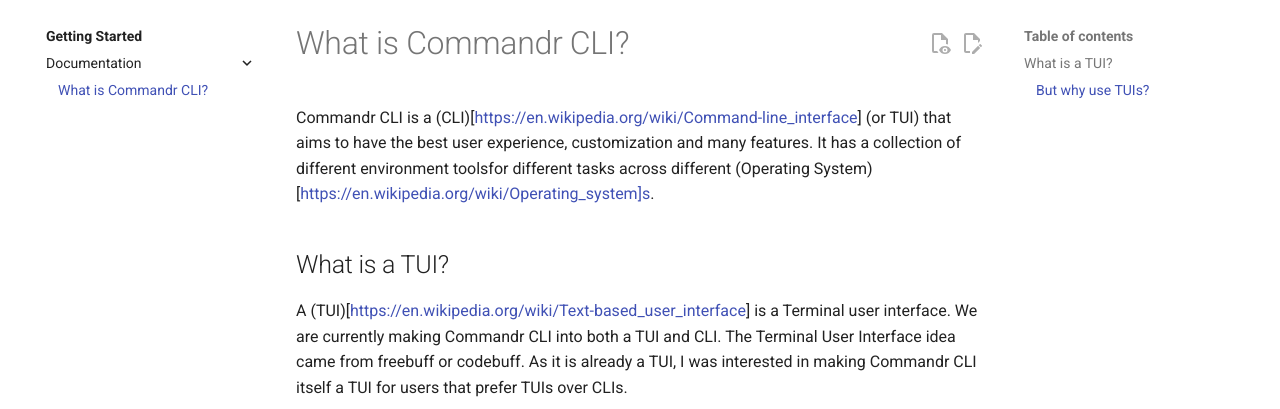
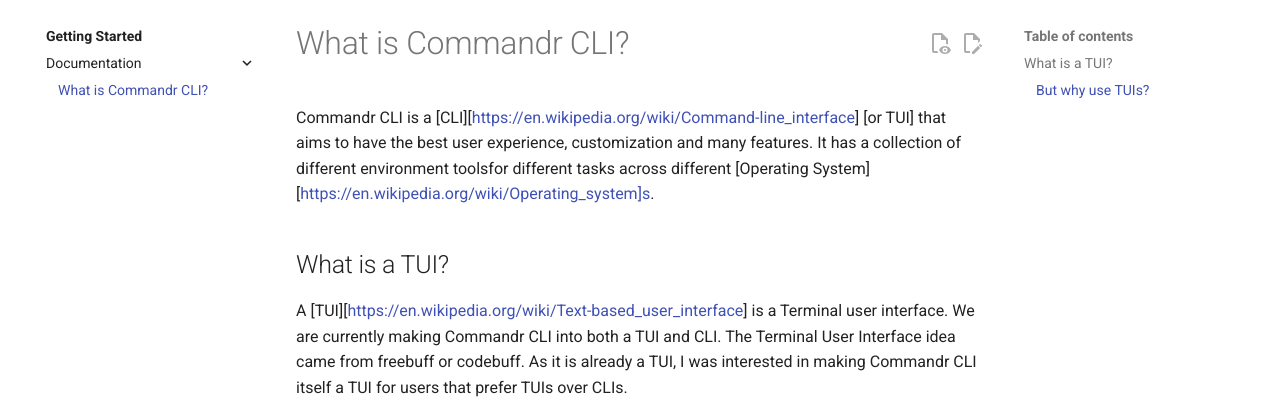
Before and after one commit to LegitCirtuitz/cmdrcli, an MkDocs documentation site: the page built from docs/main/documentation/cmdrinfo.md, in a window 1280 px wide. Shown: the part 123-532 px from the top of the page. Built offline with MkDocs 1.6.1 and Material for MkDocs 9.7.7, drawn with Linux system fonts in a browser that asks for light colours; comment, search, counter and statistics services are not loaded.

```diff
--- a/docs/main/documentation/cmdrinfo.md
+++ b/docs/main/documentation/cmdrinfo.md
@@ -1,10 +1,10 @@
 # What is Commandr CLI?
 
-Commandr CLI is a (CLI)[https://en.wikipedia.org/wiki/Command-line_interface] (or TUI) that aims to have the best user experience, customization and many features. It has a collection of different environment toolsfor different tasks across different (Operating System)[https://en.wikipedia.org/wiki/Operating_system]s.
+Commandr CLI is a [CLI][https://en.wikipedia.org/wiki/Command-line_interface] [or TUI] that aims to have the best user experience, customization and many features. It has a collection of different environment toolsfor different tasks across different [Operating System][https://en.wikipedia.org/wiki/Operating_system]s.
 
 ## What is a TUI?
 
-A (TUI)[https://en.wikipedia.org/wiki/Text-based_user_interface] is a Terminal user interface. We are currently making Commandr CLI into both a TUI and CLI. The Terminal User Interface idea came from freebuff or codebuff. As it is already a TUI, I was interested in making Commandr CLI itself a TUI for users that prefer TUIs over CLIs.
+A [TUI][https://en.wikipedia.org/wiki/Text-based_user_interface] is a Terminal user interface. We are currently making Commandr CLI into both a TUI and CLI. The Terminal User Interface idea came from freebuff or codebuff. As it is already a TUI, I was interested in making Commandr CLI itself a TUI for users that prefer TUIs over CLIs.
 
 ### But why use TUIs?
 
```
